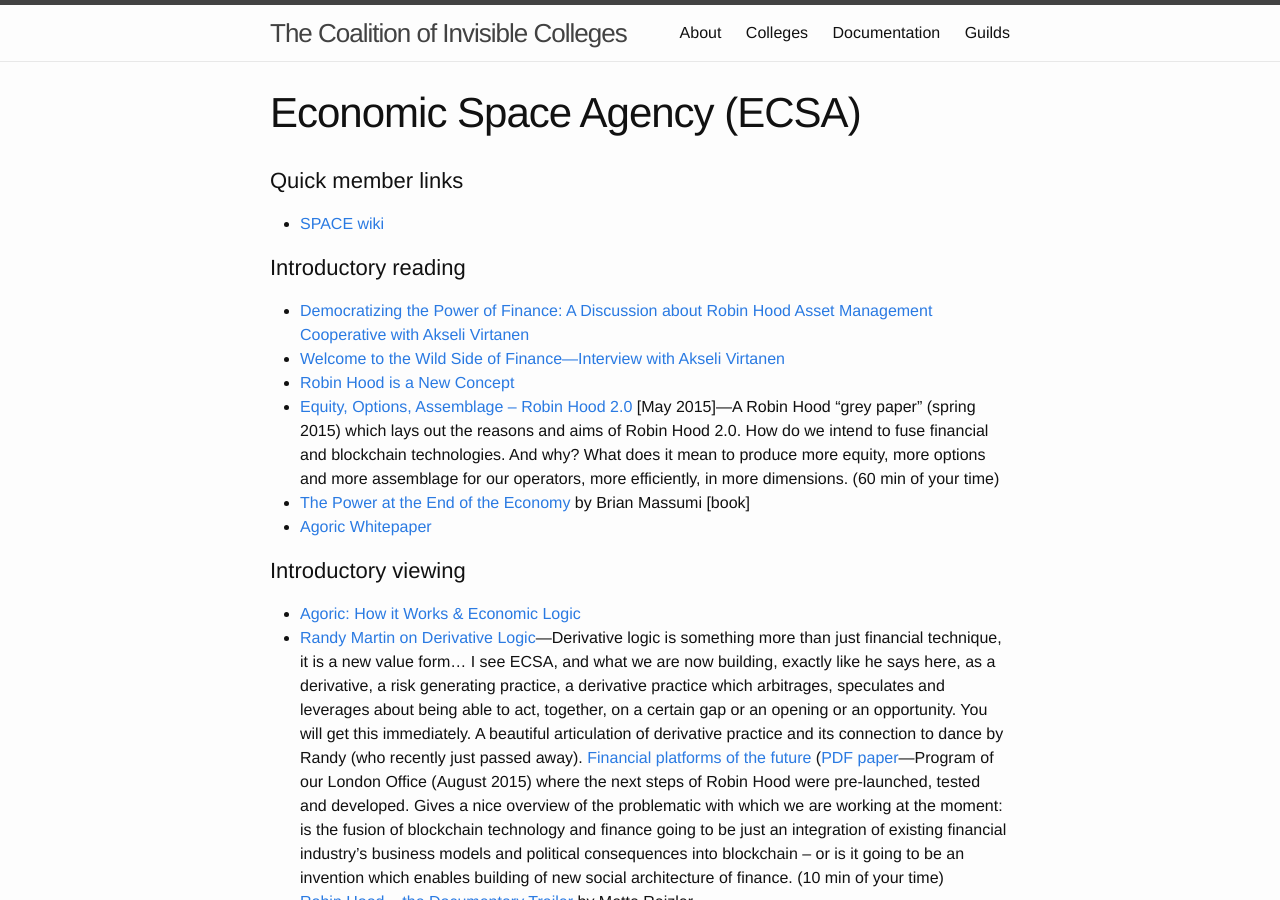
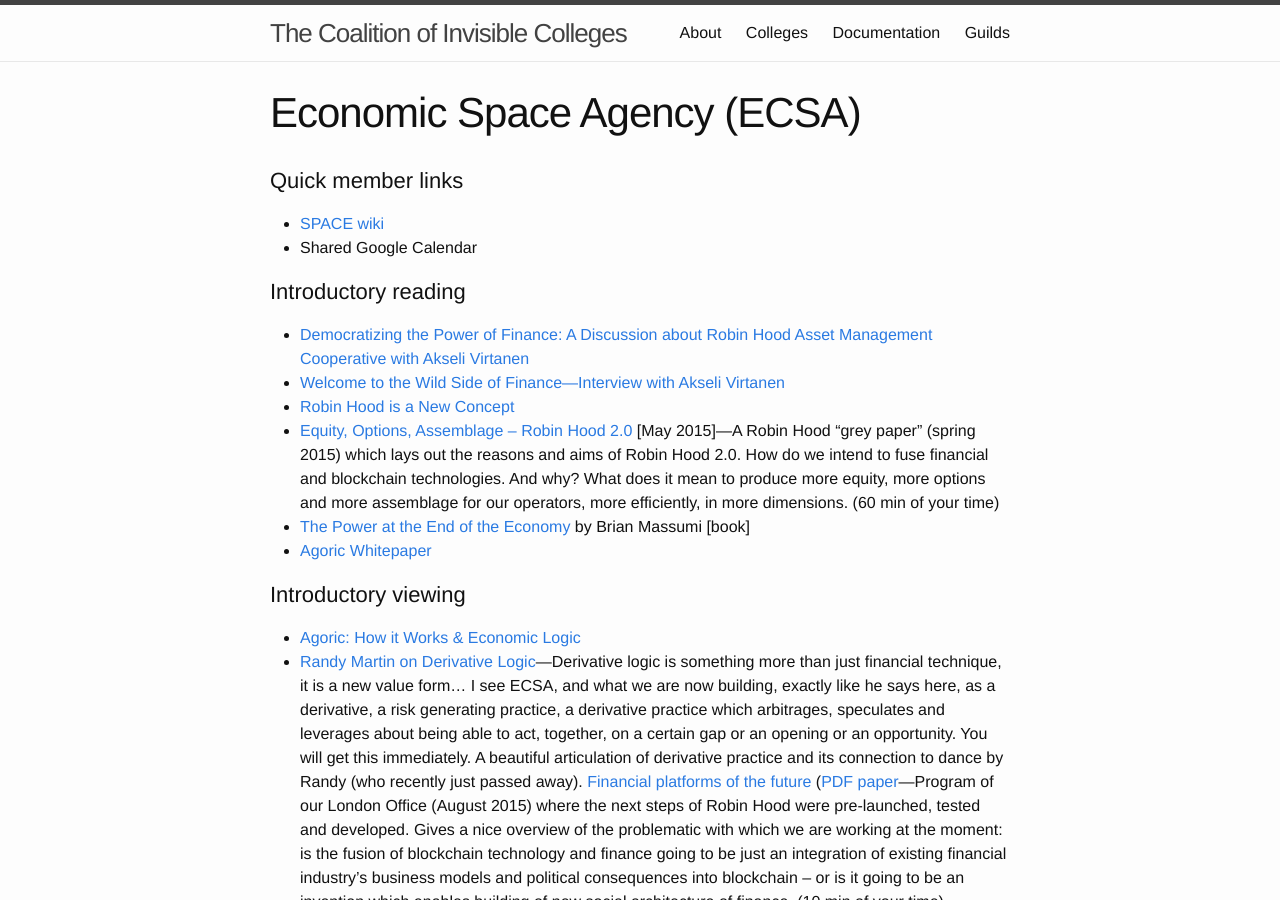
Before and after one commit to coalition-of-invisible-colleges/cic.github.io, a Jekyll site: the page built from _colleges/ECSA.md, in a window 1280 px wide and 900 px high. Built offline with Jekyll 4.4.1, drawn with Linux system fonts in a browser that asks for light colours.

Commit message:
Update ECSA.md

```diff
--- a/_colleges/ECSA.md
+++ b/_colleges/ECSA.md
@@ -6,6 +6,7 @@ groupword: " team"
 ---
 ### Quick member links
 * [SPACE wiki](https://gitlab.com/ecsa/space/wikis/constellations)
+* Shared Google Calendar
 
 ### Introductory reading
 * [Democratizing the Power of Finance: A Discussion about Robin Hood Asset Management Cooperative with Akseli Virtanen](http://www.futureartbase.org/2013/10/08/democratization-of-finance-a-discussion-about-robin-hood-with-akseli-virtanen/)
```
